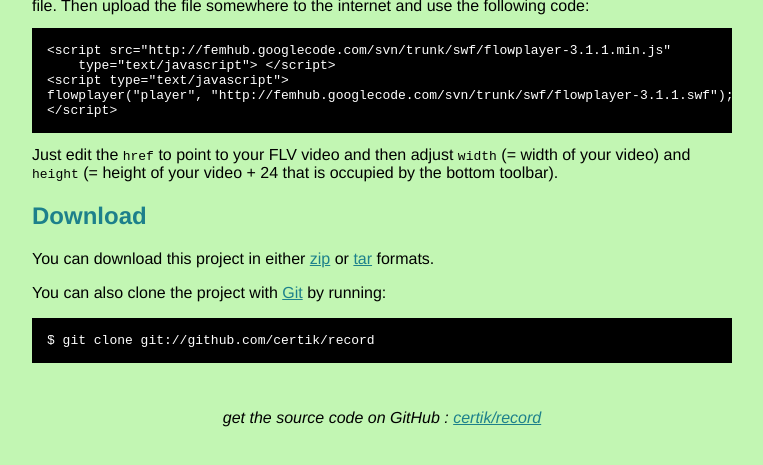
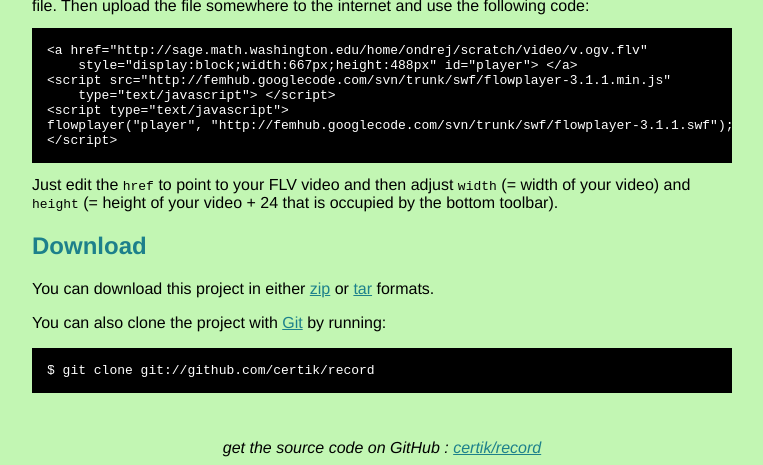
Before and after one commit to certik/record, a plain HTML site: page index.html in a window 1280 px wide. Shown: the part 995-1460 px from the top of the page, without its empty margins (258-1021 px from the left). Before the commit the page ends 1430 px from the top, so only its background shows below. Drawn offline with Linux system fonts and the light colour scheme; a script that the page names is missing.

Commit message:
Forgot to add the <a> tags to the pre block

```diff
--- a/index.html
+++ b/index.html
@@ -72,6 +72,8 @@
 convert the theora video to a FLV file. Then upload the file somewhere to the
 internet and use the following code:
 <pre>
+&lt;a href="http://sage.math.washington.edu/home/ondrej/scratch/video/v.ogv.flv"
+    style="display:block;width:667px;height:488px" id="player"> &lt;/a>
 &lt;script src="http://femhub.googlecode.com/svn/trunk/swf/flowplayer-3.1.1.min.js"
     type="text/javascript"> &lt;/script>
 &lt;script type="text/javascript">
```
